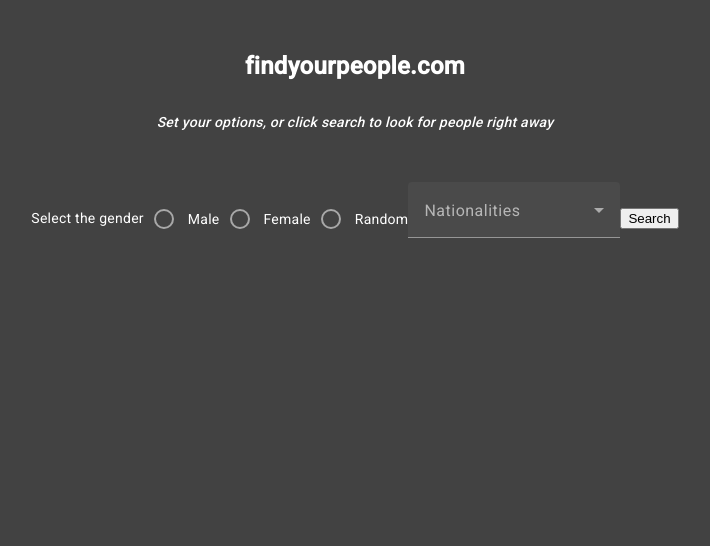
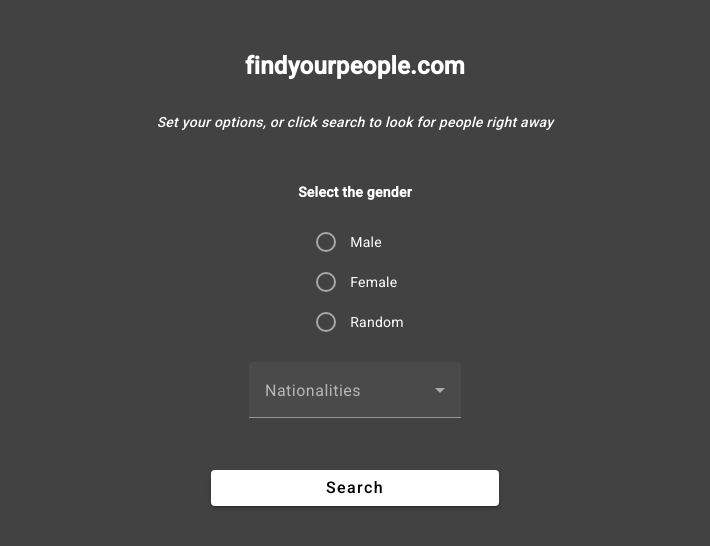
Before and after one commit to diopmorfall/people-finder, an Angular app: page / in a window 1280 px wide. Shown: the top 546 px of the page, without its empty margins (285-995 px from the left). Built offline with nearby package versions, Linux system fonts and the light colour scheme.

Commit message:
Form styles

```diff
--- a/src/app/app.component.css
+++ b/src/app/app.component.css
@@ -28,3 +28,7 @@
     padding: 0 50px;
     margin-bottom: 50px;
 }
+
+app-options-search-form{
+    width: 100%;
+}
--- a/src/app/components/options-search-form/options-search-form.component.css
+++ b/src/app/components/options-search-form/options-search-form.component.css
@@ -0,0 +1,64 @@
+form{
+    width: 100%;
+    display: flex;
+    flex-direction: column;
+    justify-content: space-around;
+    align-items: center;
+}
+
+form label:first-of-type{
+    font-weight: 600;
+    margin-bottom: 20px;
+}
+
+.radio-group{
+    display: flex;
+    flex-direction: column;
+    justify-content: space-around;
+    align-items: start;
+    margin-bottom: 20px;
+}
+
+::ng-deep .mat-mdc-radio-button.mat-accent{
+    --mdc-radio-disabled-selected-icon-color: white;
+    --mdc-radio-disabled-unselected-icon-color: white;
+    --mdc-radio-unselected-hover-icon-color: #eeeeee;
+    --mdc-radio-unselected-icon-color: rgba(255, 255, 255, 0.54);
+    --mdc-radio-unselected-pressed-icon-color: rgba(255, 255, 255, 0.54);
+    --mdc-radio-selected-focus-icon-color: white;
+    --mdc-radio-selected-hover-icon-color: white;
+    --mdc-radio-selected-icon-color: white;
+    --mdc-radio-selected-pressed-icon-color: white;
+    --mat-radio-ripple-color: white;
+    --mat-radio-checked-ripple-color: white;
+    --mat-radio-disabled-label-color: rgba(255, 255, 255, 0.5);
+}
+
+mat-form-field{
+    margin-bottom: 30px;
+}
+
+::ng-deep .mat-primary {
+    --mat-full-pseudo-checkbox-selected-icon-color: white;
+    --mat-full-pseudo-checkbox-selected-checkmark-color: black;
+    --mat-minimal-pseudo-checkbox-selected-checkmark-color: white;
+}
+
+::ng-deep .mat-mdc-option.mdc-list-item--selected:not(.mdc-list-item--disabled) .mdc-list-item__primary-text{
+    color: white !important
+}
+
+::ng-deep .mdc-text-field--filled:not(.mdc-text-field--disabled){
+    color: white
+}
+
+.mat-mdc-raised-button.mat-primary{
+    width: 25%;
+    font-size: 16px;
+    background-color: white;
+    color: black
+}
+
+.mat-mdc-raised-button.mat-primary:active{
+    opacity: 0.7;
+}
--- a/src/app/components/options-search-form/options-search-form.component.html
+++ b/src/app/components/options-search-form/options-search-form.component.html
@@ -33,5 +33,5 @@
             }
         </mat-select>
     </mat-form-field>
-    <input type="submit" value="Search">
+    <button mat-raised-button color="primary" type="submit">Search</button>
 </form>
--- a/src/app/components/options-search-form/options-search-form.component.ts
+++ b/src/app/components/options-search-form/options-search-form.component.ts
@@ -1,8 +1,9 @@
 import { Component, EventEmitter, Output } from '@angular/core';
 import { FormsModule, FormControl, ReactiveFormsModule } from '@angular/forms';
 import { MatRadioChange, MatRadioModule } from '@angular/material/radio';
-import {MatSelectChange, MatSelectModule} from '@angular/material/select';
+import { MatSelectModule} from '@angular/material/select';
 import {MatFormFieldModule} from '@angular/material/form-field';
+import { MatButtonModule } from '@angular/material/button';
 
 import { nationalitiesInfos } from '../../utils/Nationalities';
 import { InputParams } from '../../model/InputParams';
@@ -16,6 +17,7 @@
         MatRadioModule,
         MatSelectModule,
         MatFormFieldModule,
+        MatButtonModule
     ],
     templateUrl: './options-search-form.component.html',
     styleUrl: './options-search-form.component.css'
```
